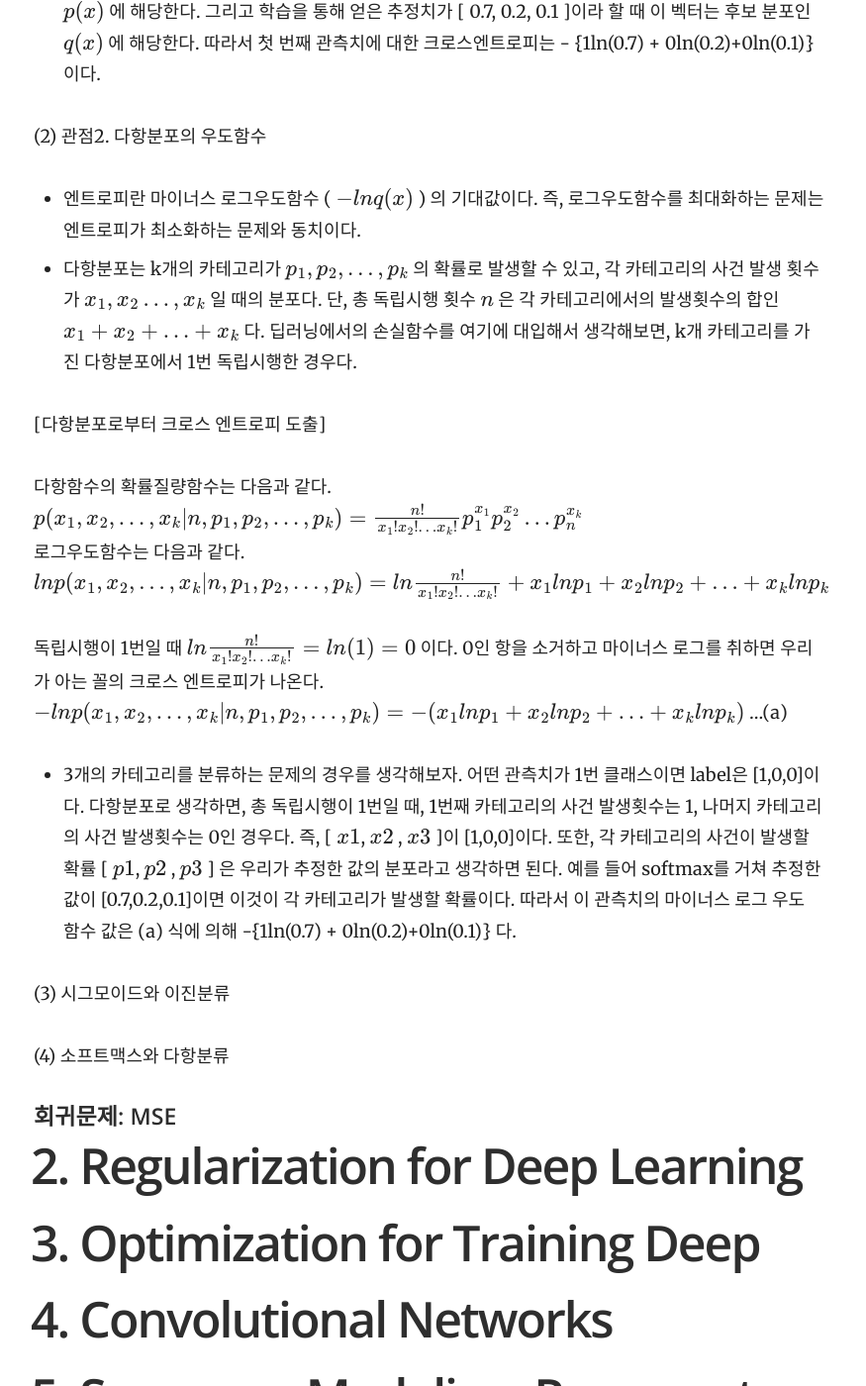
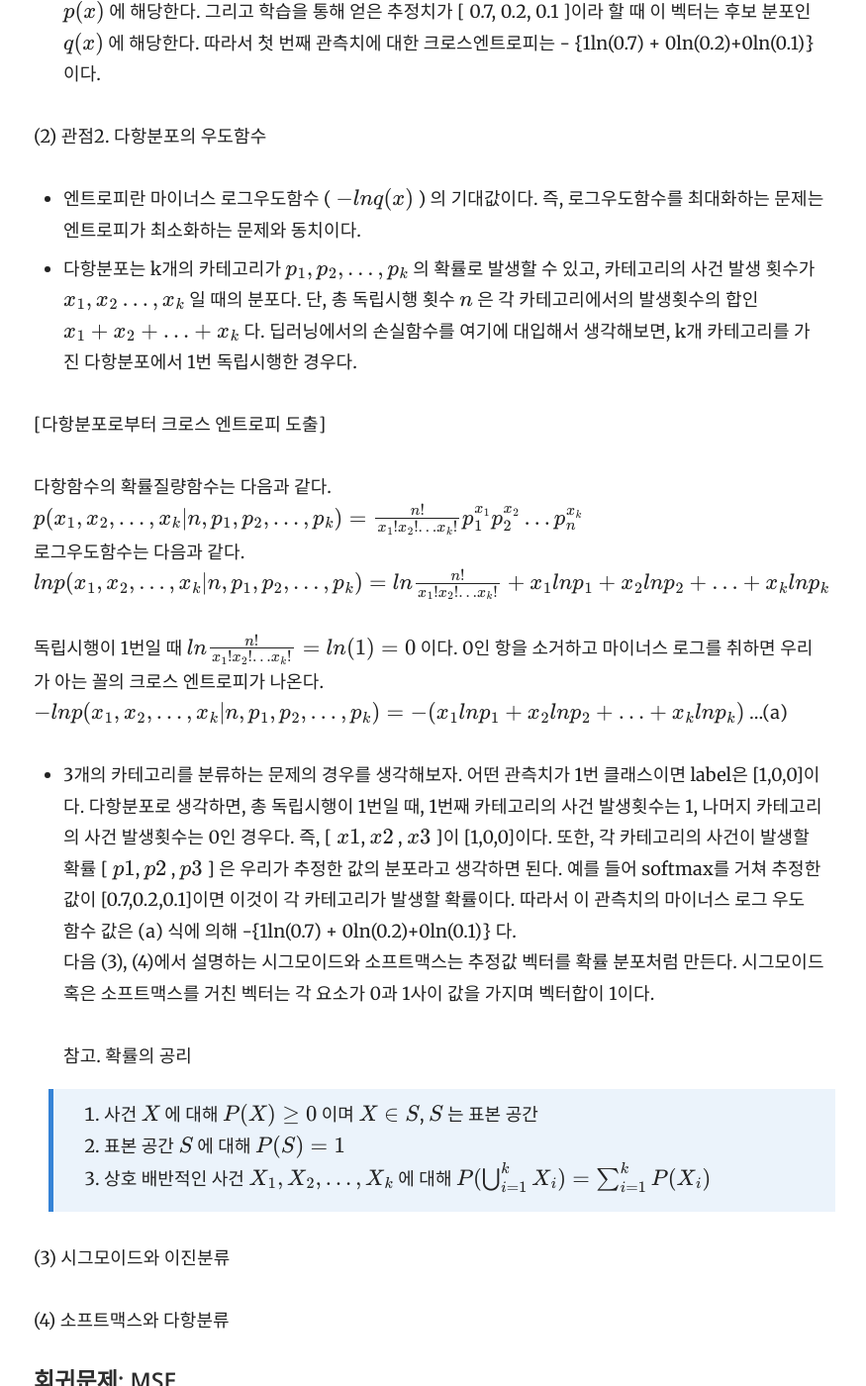
Before and after one commit to yrk3434/yrk3434.github.io, a Jekyll site: the page built from _docs/Theory/Deep Learning Overview.md, in a window 1280 px wide and 1400 px high, scrolled down 3428 px. Shown: the whole window at 99% size, without its empty margins (356-1231 px from the left). Built offline with Jekyll 4.4.1, drawn with Linux system fonts in a browser that asks for light colours; formulas are drawn with MathJax 3.

Commit message:
Update Deep Learning Overview.md

```diff
--- a/_docs/Theory/Deep Learning Overview.md
+++ b/_docs/Theory/Deep Learning Overview.md
@@ -93,6 +93,13 @@ $ ln p(x_1, x_2,..., x_k|n, p_1, p_2, ..., p_k)=ln\frac{n!}{x_1!x_2!...x_k!} + x
 $ - ln p(x_1, x_2,..., x_k|n, p_1, p_2, ..., p_k)= - (x_1 ln p_1 + x_2 ln p_2 + ... + x_k ln p_k) $ ...(a)
 
 - 3개의 카테고리를 분류하는 문제의 경우를 생각해보자. 어떤 관측치가 1번 클래스이면 label은 [1,0,0]이다. 다항분포로 생각하면, 총 독립시행이 1번일 때, 1번째 카테고리의 사건 발생횟수는 1, 나머지 카테고리의 사건 발생횟수는 0인 경우다. 즉, [ $ x1 $, $ x2 $ , $ x3 $ ]이 [1,0,0]이다. 또한, 각 카테고리의 사건이 발생할 확률  [ $ p1 $, $ p2 $ , $ p3 $ ] 은 우리가 추정한 값의 분포라고 생각하면 된다. 예를 들어 softmax를 거쳐 추정한 값이 [0.7,0.2,0.1]이면 이것이 각 카테고리가 발생할 확률이다. 따라서 이 관측치의 마이너스 로그 우도 함수 값은 (a) 식에 의해 -{1ln(0.7) + 0ln(0.2)+0ln(0.1)} 다.
+<br/>
+다음 (3), (4)에서 설명하는 시그모이드와 소프트맥스는 추정값 벡터를 확률 분포처럼 만든다. 시그모이드 혹은 소프트맥스를 거친 벡터는 각 요소가 0과 1사이 값을 가지며 벡터합이 1이다. <br/>
+<br/>
+참고. 확률의 공리 <br/>
+> 1. 사건 $ X $ 에 대해 $ P(X) \geq 0 $ 이며 $ X \in S $, $ S $ 는 표본 공간
+> 2. 표본 공간 $ S $ 에 대해 $ P(S) = 1 $
+> 3. 상호 배반적인 사건 $ X_1, X_2, ..., X_k $ 에 대해 $ P(\bigcup^k_{i=1}X_i)= \sum^k_{i=1}P(X_i) $
 
 (3) 시그모이드와 이진분류
 
```
Also changed, not shown: other parts of _docs/Theory/Deep Learning Overview.md (+1 -1 lines).
